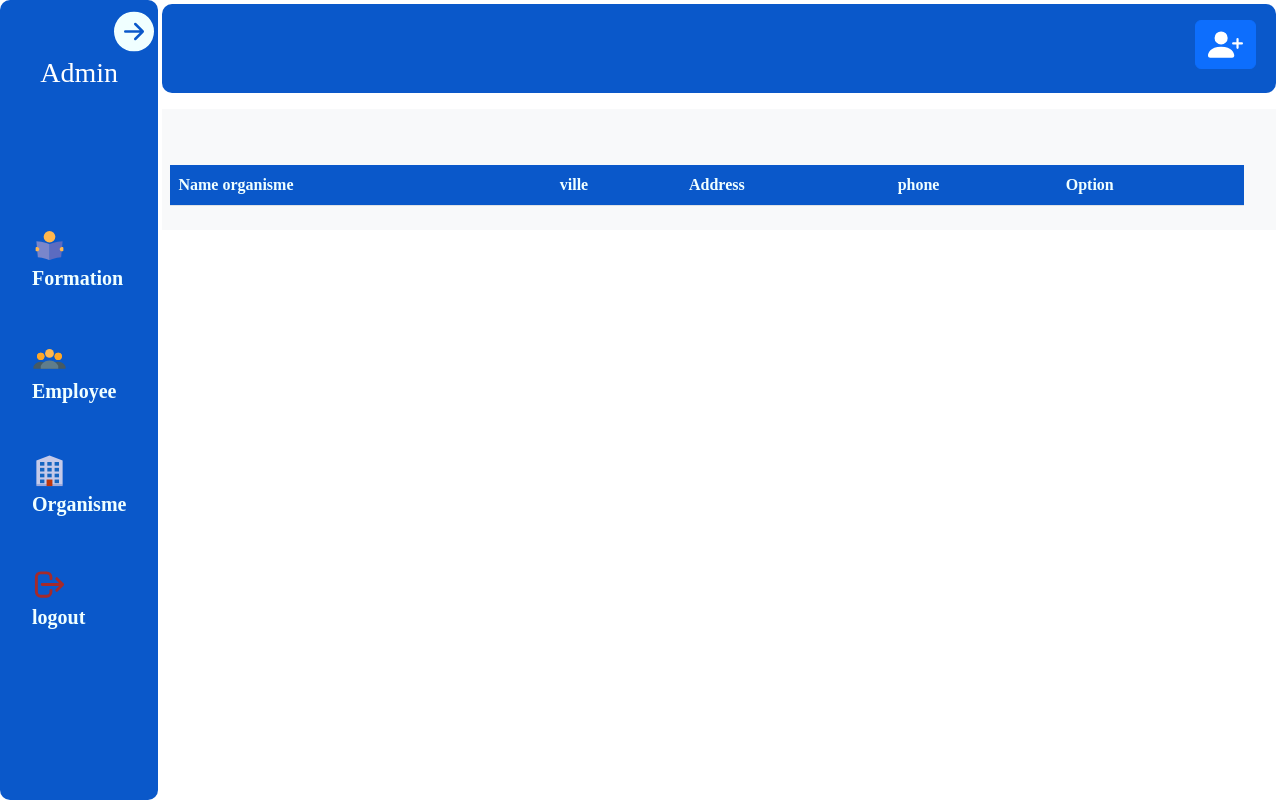
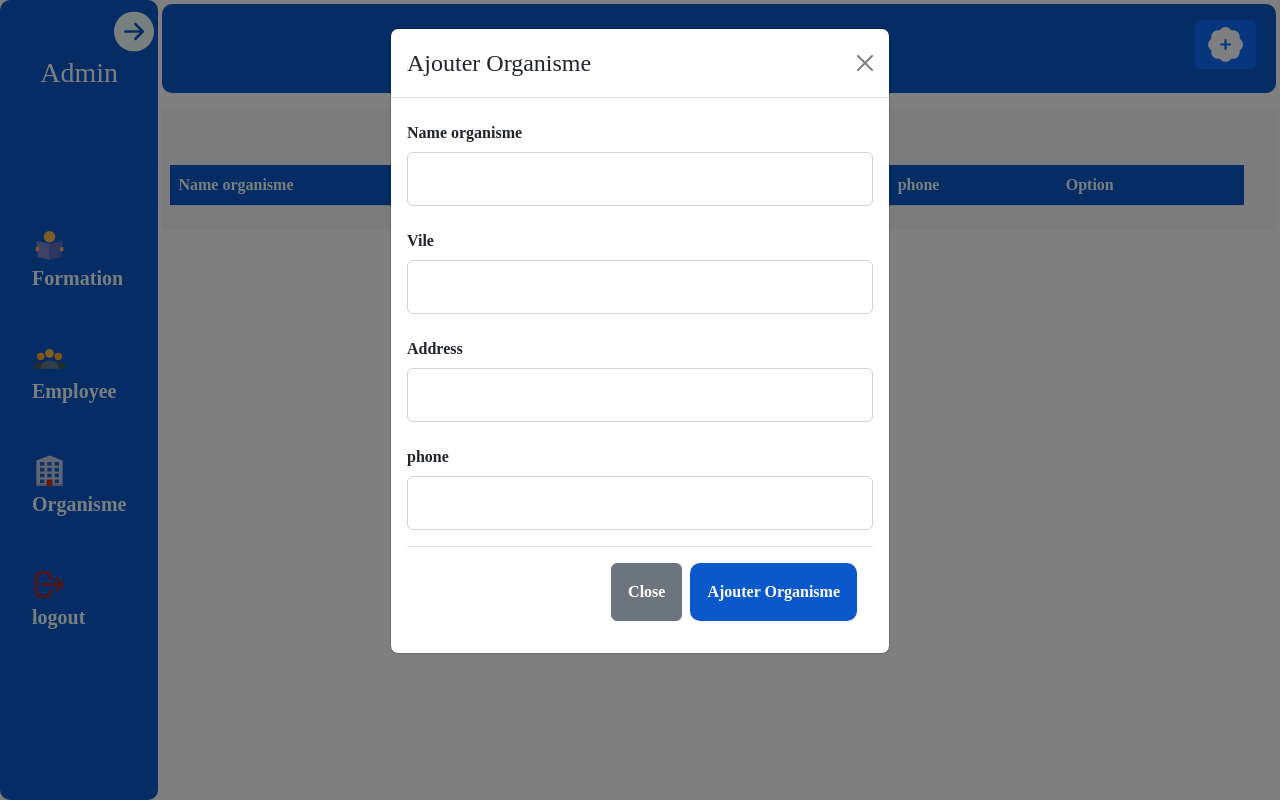
Before and after one commit to soumiaessabiry/Gestion_des_formations, a React (Create React App) app in the folder front-end-react/: page /Organisme in a window 1280 px wide. Both pictures are taken after a click on the button 1225 px from the left and 44 px from the top of the page. Built offline with nearby package versions, Linux system fonts and the light colour scheme.

Commit message:
modifier frontend de organisme resole problem de model

```diff
--- a/front-end-react/src/Component/Admin/Formation.jsx
+++ b/front-end-react/src/Component/Admin/Formation.jsx
@@ -94,7 +94,7 @@ const Formation=()=>{
 
                 <div className="modal-footer ">
                 <button type="button" className="btn btn-secondary fw-bolder p-3" data-bs-dismiss="modal" onClick={handleClose}>Close</button>
-                <button type="submit" className="btn p-3 fw-bolder text-white"  name="submit"  style={bgg} >Ajouter employee </button>
+                <button type="submit" className="btn p-3 fw-bolder text-white"  name="submit"  style={bgg} >Ajouter Formation </button>
             </div>
             </form>
         </Modal.Body>
--- a/front-end-react/src/Component/Admin/Organismes.jsx
+++ b/front-end-react/src/Component/Admin/Organismes.jsx
@@ -5,12 +5,18 @@ import Sidebar from "../sidebar";
 import Navbar from "../Navbar";
 import Table from 'react-bootstrap/Table';
 import Row from 'react-bootstrap/Row';
+import {useState} from "react";
+import {Modal} from 'react-bootstrap';
 const bgg={'background':'#0a58ca',"color":"azure","borderRadius":"10px"}
 const over={'overflow': 'auto'}
 const icon={"fontSize": "35px","color":"brown"}
 const iconBsP={"fontSize": "35px"}
 const Organisme=()=>{
+        const [show, setShow] = useState(false);
+        const handleClose = () => setShow(false);
+        const handleShow = () => setShow(true);
          return(
+
      <div className="h-100 bg-white">
       <div className="d-flex h-100">
         <div className="p-4 " style={bgg}>
@@ -27,7 +33,7 @@ const Organisme=()=>{
         </div>
         <div className=" p-1 w-100" style={over} >
             <Row className=" m-auto" style={bgg}>
-                   <Navbar name="employee" iconBsP={iconBsP} />
+            <Navbar handleShow={handleShow} iconBsP={iconBsP}  />
 
             </Row>
           <Row className="  m-auto mt-3 bg-light text-dark ">
@@ -57,43 +63,35 @@ const Organisme=()=>{
         </div>
       </div>
          {/* modal */}
-         <div className="modal fade" id="exampleModal" tabindex="-1" aria-labelledby="exampleModalLabel" aria-hidden="true">
-            <div className="modal-dialog">
-                <div className="modal-content">
-                <div className="modal-header">
-                    <h5 className="Ajouter text-dark" id="exampleModalLabel">Ajouter livreur </h5>
-                    <button type="button" className="btn-close" data-bs-dismiss="modal" aria-label="Close"></button>
-                </div>
-                <div className="modal-body text-dark fw-bolder">
+         <Modal show={show} onHide={handleClose} size="md">
+        <Modal.Header closeButton>
+        <Modal.Title>Ajouter Organisme</Modal.Title>
+        </Modal.Header>
+        <Modal.Body>
             <form >
                 <div className="mb-3">
-                            <label className="col-form-label fs-5">Nom de </label>
+                    <label className="col-form-label fs-6">Name organisme</label>
                     <input type="text" className="form-control p-2 fs-4" />
-
                 </div>
                 <div className="mb-3">
-
-                            <label  className="col-form-label fs-5">Email  </label>
-                            <input type="email" className="form-control p-2 fs-4"  />
-
+                    <label className="col-form-label fs-6">Vile</label>
+                    <input type="text" className="form-control p-2 fs-4" />
                 </div>
-
                 <div className="mb-3">
-
-                            <label  className="col-form-label fs-5">Password </label>
-                            <input type="password" className="form-control p-2 fs-4"  />
-
+                    <label  className="col-form-label fs-6">Address</label>
+                    <input type="text" className="form-control p-2 fs-4"  />
+                </div>
+                <div className="mb-3">
+                    <label  className="col-form-label fs-6">phone</label>
+                    <input type="number" className="form-control p-2 fs-4"  />
                 </div>
                 <div className="modal-footer ">
-                        <button type="button" className="btn btn-secondary fw-bolder p-3" data-bs-dismiss="modal">Close</button>
-                        <button type="submit" className="btn p-3 fw-bolder text-white"  name="submit"  style={bgg}>Ajouter employee </button>
+                <button type="button" className="btn btn-secondary fw-bolder p-3" data-bs-dismiss="modal" onClick={handleClose}>Close</button>
+                <button type="submit" className="btn p-3 fw-bolder text-white"  name="submit"  style={bgg} >Ajouter Organisme </button>
             </div>
             </form>
-                </div>
-
-                </div>
-            </div>
-        </div>
+        </Modal.Body>
+</Modal>
      </div>
     )
 
--- a/front-end-react/src/Component/Navbar.jsx
+++ b/front-end-react/src/Component/Navbar.jsx
@@ -1,4 +1,4 @@
-import { BsPersonPlusFill} from "react-icons/bs";
+import { BsPatchPlusFill} from "react-icons/bs";
 import {Modal, Button} from 'react-bootstrap';
 
 const Navbar=(props)=>{
@@ -6,7 +6,7 @@ return(
     <div className="d-flex bd-highlight mb-3">
         <div className="ms-auto p-2 bd-highlight mt-2">
     <Button className="nextButton" onClick={props.handleShow}>
-         <BsPersonPlusFill style={props.iconBsP}/>
+         <BsPatchPlusFill style={props.iconBsP}/>
     </Button>
         </div>
     </div>
```
Lines whose indentation alone changed are shown as unchanged.
